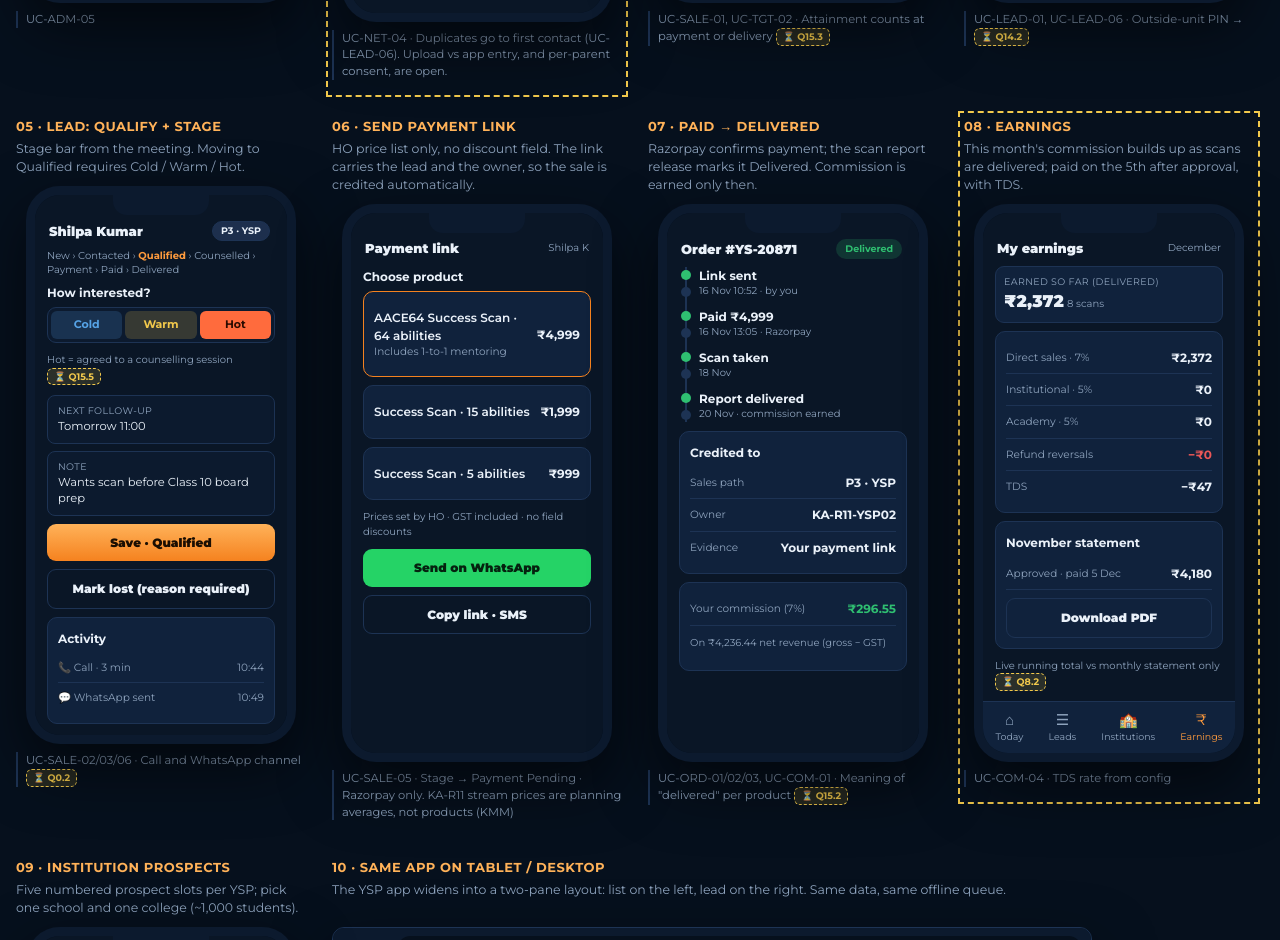
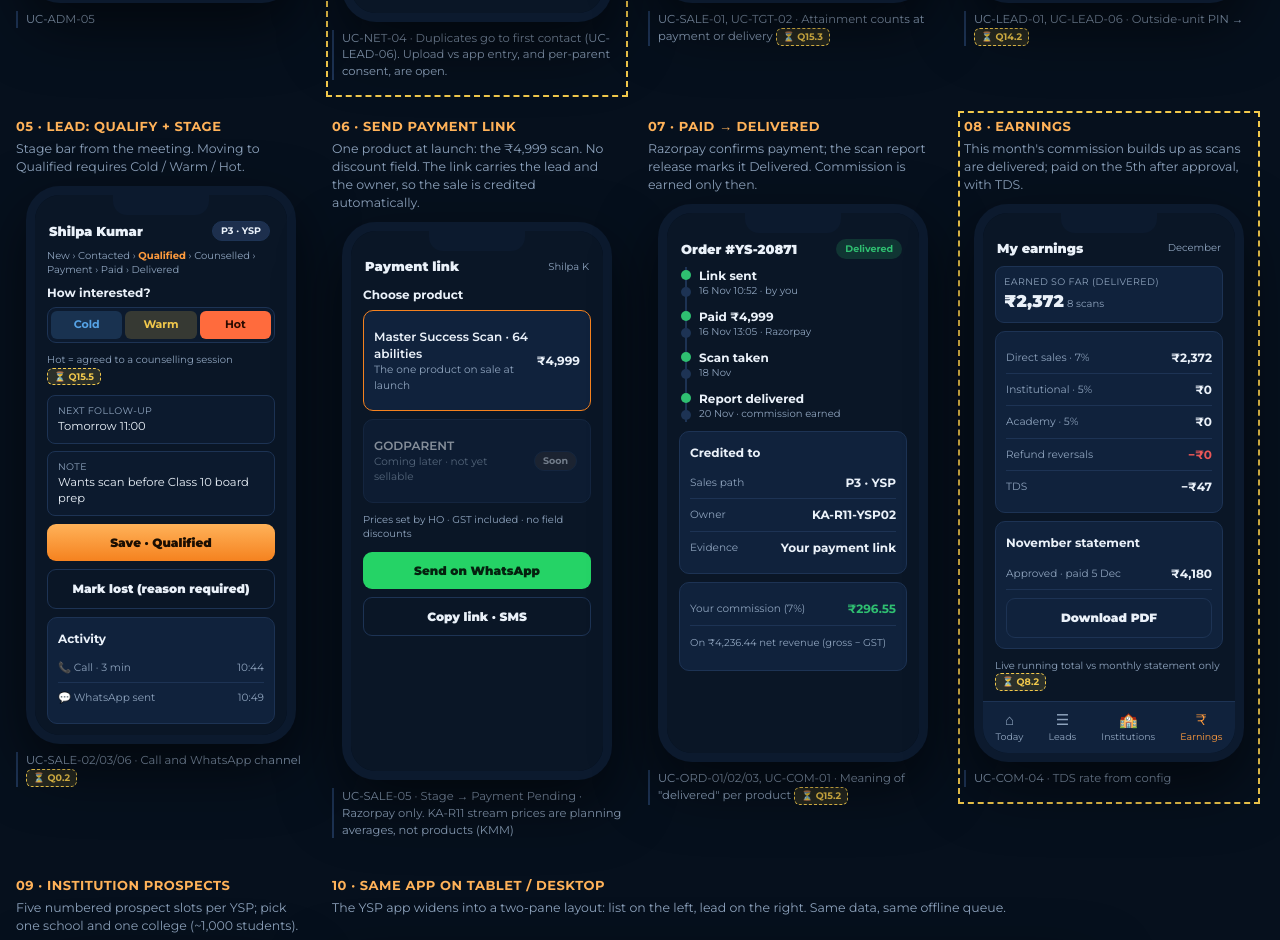
Before and after one commit to sanchar-gkb-admin/tools, a plain HTML site: page irisepro-sales-crm-journeys.html in a window 1280 px wide. Shown: the part 1117-2057 px from the top of the page. Drawn offline with Linux system fonts and the light colour scheme.

Commit message:
storyboard: only the 4999 scan is sellable

```diff
--- a/irisepro-sales-crm-journeys.html
+++ b/irisepro-sales-crm-journeys.html
@@ -204,14 +204,13 @@ h4{margin:2px 0 6px;font-size:12px}
  </div></div></div>
 <p class="note">UC-SALE-02/03/06 · Call and WhatsApp channel <span class="q">⏳ Q0.2</span></p></div>
 
-<div class="step"><h3>06 · Send payment link</h3><p class="cap">HO price list only, no discount field. The link carries the lead and the owner, so the sale is credited automatically.</p>
+<div class="step"><h3>06 · Send payment link</h3><p class="cap">One product at launch: the ₹4,999 scan. No discount field. The link carries the lead and the owner, so the sale is credited automatically.</p>
 <div class="phone"><div class="notch"></div><div class="pv">
  <div class="top"><b>Payment link</b><span class="mini">Shilpa K</span></div>
  <div class="body">
   <h4>Choose product</h4>
-  <div class="card" style="border-color:var(--accent)"><div class="row"><div><div class="n">AACE64 Success Scan · 64 abilities</div><div class="s">Includes 1-to-1 mentoring</div></div><b>₹4,999</b></div></div>
-  <div class="card"><div class="row"><div><div class="n">Success Scan · 15 abilities</div></div><b>₹1,999</b></div></div>
-  <div class="card"><div class="row"><div><div class="n">Success Scan · 5 abilities</div></div><b>₹999</b></div></div>
+  <div class="card" style="border-color:var(--accent)"><div class="row"><div><div class="n">Master Success Scan · 64 abilities</div><div class="s">The one product on sale at launch</div></div><b>₹4,999</b></div></div>
+  <div class="card" style="opacity:.55"><div class="row"><div><div class="n">GODPARENT</div><div class="s">Coming later · not yet sellable</div></div><span class="chip off">Soon</span></div></div>
   <p class="mini">Prices set by HO · GST included · no field discounts</p>
   <div class="btn wa">Send on WhatsApp</div>
   <div class="btn ghost">Copy link · SMS</div>
```
